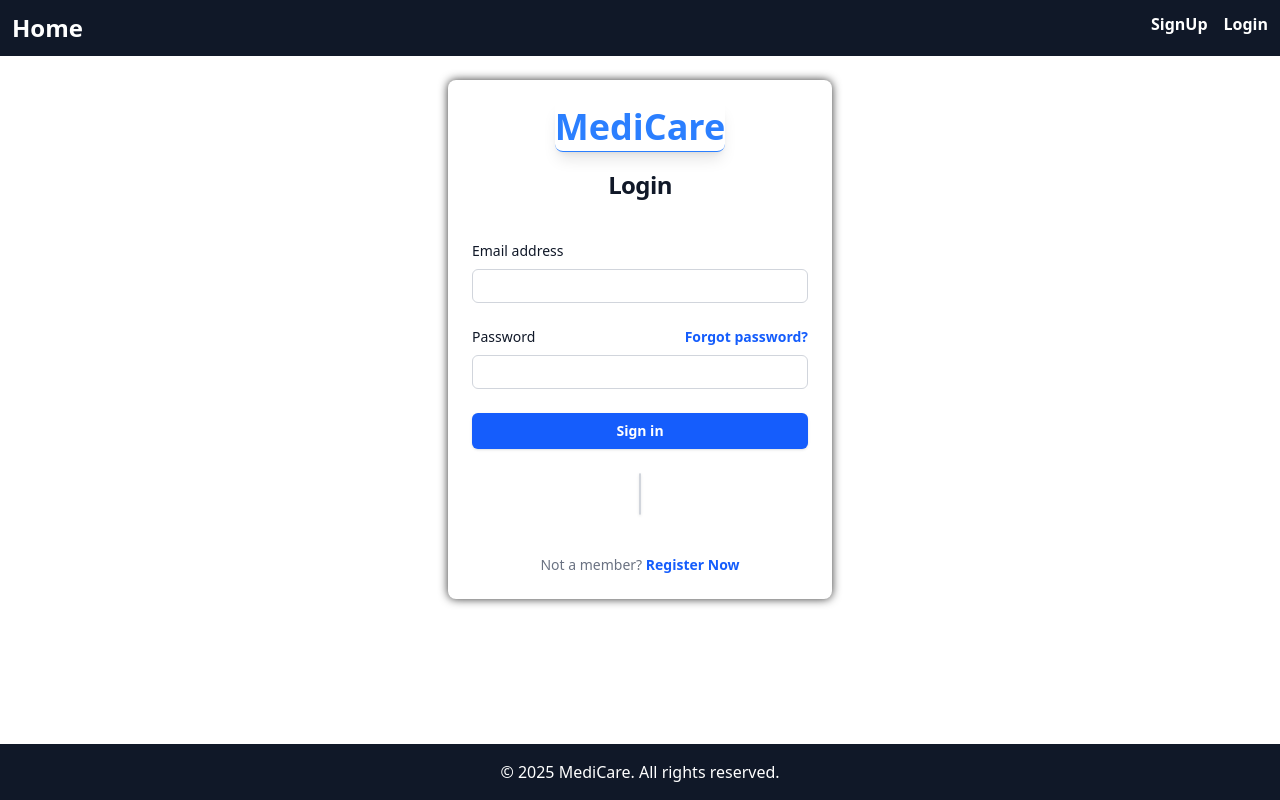
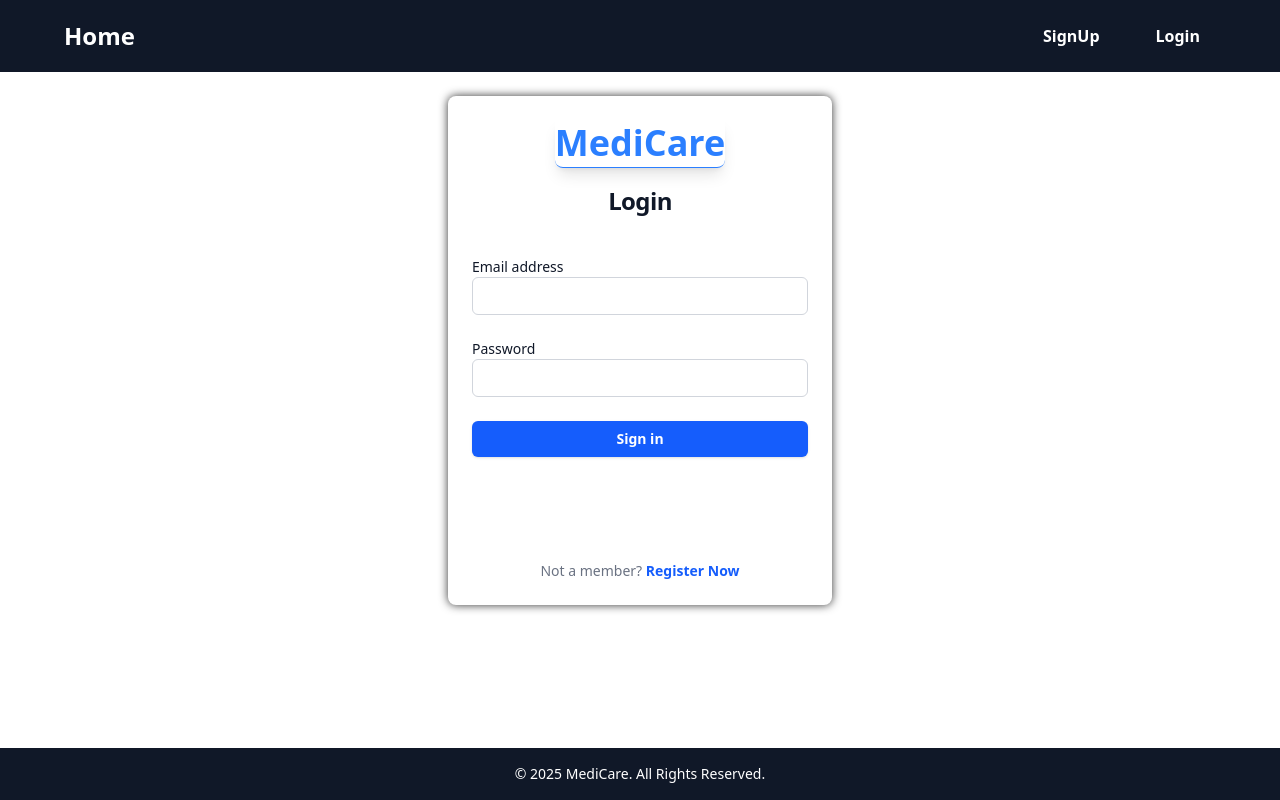
Before and after one commit to AnkitBalhara/HospitalFinder, a React (Vite) app: page /login in a window 1280 px wide. Built offline with nearby package versions, Linux system fonts and the light colour scheme.

Commit message:
Responsive

```diff
--- a/package.json
+++ b/package.json
@@ -14,6 +14,7 @@
     "@react-google-maps/api": "^2.20.6",
     "@react-oauth/google": "^0.12.1",
     "@tailwindcss/vite": "^4.0.6",
+    "lucide-react": "^0.475.0",
     "react": "^19.0.0",
     "react-dom": "^19.0.0",
     "react-router-dom": "^7.1.5",
--- a/src/components/Footer.jsx
+++ b/src/components/Footer.jsx
@@ -1,10 +1,9 @@
 const Footer = () => {
   return (
     <footer className="bg-gray-900 text-white text-center py-4 mt-10">
-        <p>&copy; {new Date().getFullYear()} MediCare. All rights reserved.</p>
+      <p className="text-sm">&copy; {new Date().getFullYear()} MediCare. All Rights Reserved.</p>
     </footer>
   );
-
 };
 
 export default Footer;
--- a/src/components/Navbar.jsx
+++ b/src/components/Navbar.jsx
@@ -1,12 +1,58 @@
 import { Link } from "react-router-dom";
+import { useAuth } from "../context/AuthContext";
+import { useState } from "react";
+import { Menu, X } from "lucide-react"; // Icons for mobile menu
 
 const Navbar = () => {
+  const { user, logout } = useAuth();
+  const [isOpen, setIsOpen] = useState(false);
+
   return (
-    <nav className="p-3 bg-gray-900  text-white flex justify-between">
-        <Link to="/" className="hover:text-red-500 text-2xl font-bold">Home</Link>
-      <div className="flex gap-4">
-        <Link to="/signup" className="hover:text-red-500 font-bold">SignUp</Link>
-        <Link to="/login" className="hover:text-red-500 font-bold">Login</Link>
+    <nav className="bg-gray-900 text-white p-4">
+      <div className="max-w-6xl mx-auto flex justify-between items-center">
+        {/* Logo / Home Link */}
+        <Link to="/" className="text-2xl font-bold hover:text-red-500">
+          Home
+        </Link>
+
+        {/* Mobile Menu Toggle */}
+        <button
+          onClick={() => setIsOpen(!isOpen)}
+          className="lg:hidden text-white focus:outline-none"
+        >
+          {isOpen ? <X size={24} /> : <Menu size={24} />}
+        </button>
+
+        {/* Navigation Links */}
+        <div
+          className={`${
+            isOpen ? "block" : "hidden"
+          } lg:flex lg:items-center lg:space-x-6 w-full lg:w-auto text-center lg:text-left`}
+        >
+          {user ? (
+            <button
+              onClick={logout}
+              className="block lg:inline-block px-4 py-2 rounded-md bg-red-500 hover:bg-red-600 text-white font-bold"
+            >
+              Logout
+            </button>
+          ) : (
+            <>
+              <Link
+                to="/signup"
+                className="block lg:inline-block px-4 py-2 rounded-md hover:text-red-500 font-bold"
+              >
+                SignUp
+              </Link>
+              <Link
+                to="/login"
+                className="block lg:inline-block px-4 py-2 rounded-md hover:text-red-500 font-bold"
+              >
+                Login
+              </Link>
+            </>
+          )}
+        </div>
       </div>
     </nav>
   );
--- a/src/context/AuthContext.jsx
+++ b/src/context/AuthContext.jsx
@@ -1,33 +1,29 @@
-import { createContext, useContext, useState, useEffect } from "react";
+import { createContext, useContext, useState } from "react";
 
 const AuthContext = createContext();
 
 export const AuthProvider = ({ children }) => {
   const [user, setUser] = useState(null);
 
-  useEffect(() => {
-    // Check localStorage for Google auth session
-    const storedUser = localStorage.getItem("user");
-    if (storedUser) {
-      setUser(JSON.parse(storedUser));
-    }
-  }, []);
+  const signup = (userData) => {
+    setUser(userData);
+  };
 
   const login = (userData) => {
     setUser(userData);
-    localStorage.setItem("user", JSON.stringify(userData));
   };
 
   const logout = () => {
     setUser(null);
-    localStorage.removeItem("user");
   };
 
   return (
-    <AuthContext.Provider value={{ user, login, logout }}>
+    <AuthContext.Provider value={{ user, signup, login, logout }}>
       {children}
     </AuthContext.Provider>
   );
 };
 
-export const useAuth = () => useContext(AuthContext);
+export const useAuth = () => {
+  return useContext(AuthContext);
+};
--- a/src/pages/Home.jsx
+++ b/src/pages/Home.jsx
@@ -51,7 +51,7 @@ const Home = () => {
       <div
         className="w-full lg:w-1/2 h-[50vh] lg:h-[90vh] bg-cover bg-center rounded-2xl mt-5 lg:mt-0 lg:ml-5 shadow-lg"
         style={{
-          backgroundImage:"url(public/Bg-image.webp)"
+          backgroundImage:"url(/Bg-image.webp)"
         }}
       />
     </div>
--- a/src/pages/LoginPage.jsx
+++ b/src/pages/LoginPage.jsx
@@ -1,117 +1,114 @@
+import { useState } from "react";
 import { Link, useNavigate } from "react-router-dom";
 import { GoogleOAuthProvider, GoogleLogin } from "@react-oauth/google";
 import { useAuth } from "../context/AuthContext";
 
 export default function LoginPage() {
-  const { login } = useAuth();
+  const { user, login } = useAuth();
   const navigate = useNavigate();
 
-  const handleSuccess = (credentialResponse) => {
+  // State for form inputs
+  const [formData, setFormData] = useState({ email: "", password: "" });
+
+  // State for validation errors
+  const [error, setError] = useState("");
+
+  // Handle input change
+  const handleChange = (e) => {
+    setFormData({ ...formData, [e.target.name]: e.target.value });
+  };
+
+  // Handle Form Submit
+  const handleSubmit = (e) => {
+    e.preventDefault();
+
+    // Check if email & password match the stored signup data
+    if (user && user.email === formData.email && user.password === formData.password) {
+      login(formData); // Store the user session
+      navigate("/maps"); // Redirect to maps page
+    } else {
+      setError("Invalid email or password.");
+    }
+  };
+
+  // Google OAuth Success Handler
+  const handleGoogleSuccess = (credentialResponse) => {
     console.log("Successfully logged in", credentialResponse);
     login({ googleToken: credentialResponse.credential });
-    navigate("/maps"); // Redirect to protected route after login
+    navigate("/maps"); // Redirect to maps after login
   };
 
-  const handleError = () => {
-    console.log("Login failed");
+  // Google OAuth Error Handler
+  const handleGoogleError = () => {
+    console.log("Google Login failed");
   };
 
   return (
     <div className="flex min-h-full flex-1 flex-col justify-center px-6 py-6 lg:px-8">
       <div className="sm:mx-auto sm:w-full sm:max-w-sm bg-white p-6 rounded-lg shadow-[0_0_10px_rgba(0,0,0,0.8)]">
         <h1 className="text-4xl font-extrabold text-gray-800 leading-tight text-center">
-        <span className="text-blue-500 shadow-lg border-b rounded-lg">
-          MediCare
-        </span>
+          <span className="text-blue-500 shadow-lg border-b rounded-lg">MediCare</span>
         </h1>
         <h2 className="mt-5 text-center text-2xl font-bold tracking-tight text-gray-900">
           Login
         </h2>
 
-      <div className="mt-10">
-        <form action="#" method="POST" className="space-y-6">
+        {/* Login Form */}
+        <form onSubmit={handleSubmit} className="space-y-6 mt-10">
           <div>
-            <label
-              htmlFor="email"
-              className="block text-sm font-medium text-gray-900"
-            >
+            <label htmlFor="email" className="block text-sm font-medium text-gray-900">
               Email address
             </label>
-            <div className="mt-2">
             <input
               id="email"
               name="email"
               type="email"
+              value={formData.email}
+              onChange={handleChange}
               required
-                autoComplete="email"
-                className="block w-full rounded-md bg-white px-3 py-1.5 text-base text-gray-900 border border-gray-300 placeholder:text-gray-400 focus:border-blue-600 focus:ring-blue-600 sm:text-sm"
+              className="block w-full rounded-md px-3 py-1.5 text-base border border-gray-300 placeholder:text-gray-400 focus:border-blue-600 focus:ring-blue-600"
             />
-            </div>
           </div>
 
           <div>
-            <div className="flex items-center justify-between">
-              <label
-                htmlFor="password"
-                className="block text-sm font-medium text-gray-900"
-              >
+            <label htmlFor="password" className="block text-sm font-medium text-gray-900">
               Password
             </label>
-              <div className="text-sm">
-                <a
-                  href="#"
-                  className="font-semibold text-blue-600 hover:text-blue-500"
-                >
-                  Forgot password?
-                </a>
-              </div>
-            </div>
-            <div className="mt-2">
             <input
               id="password"
               name="password"
               type="password"
+              value={formData.password}
+              onChange={handleChange}
               required
-                autoComplete="current-password"
-                className="block w-full rounded-md bg-white px-3 py-1.5 text-base text-gray-900 border border-gray-300 placeholder:text-gray-400 focus:border-blue-600 focus:ring-blue-600 sm:text-sm"
+              className="block w-full rounded-md px-3 py-1.5 text-base border border-gray-300 placeholder:text-gray-400 focus:border-blue-600 focus:ring-blue-600"
             />
           </div>
-          </div>
 
-          <div>
+          {error && <p className="text-red-500 text-sm">{error}</p>}
+
           <button
             type="submit"
-              className="flex w-full justify-center rounded-md bg-blue-600 px-3 py-2 text-sm font-semibold text-white shadow hover:bg-blue-500 focus:outline-none focus:ring-2 focus:ring-blue-600 focus:ring-offset-2 cursor-pointer"
+            className="flex w-full justify-center rounded-md bg-blue-600 px-3 py-2 text-sm font-semibold text-white shadow hover:bg-blue-500 focus:ring-2 focus:ring-blue-600 cursor-pointer"
           >
             Sign in
           </button>
-          </div>
         </form>
 
-        {/* Google Authentication Button */}
+        {/* Google Authentication */}
         <div className="mt-6 flex w-full justify-center">
-          <div className="flex items-center space-x-2 rounded-md border border-gray-300 bg-white text-sm font-semibold text-gray-700 shadow hover:bg-gray-100 focus:outline-none focus:ring-2 focus:ring-blue-600 focus:ring-offset-2 cursor-pointer">
           <GoogleOAuthProvider clientId="577703954361-c1shtitq9o97akbsk25vamb4retauqj8.apps.googleusercontent.com">
-              <GoogleLogin
-                onSuccess={handleSuccess}
-                onError={handleError}
-              />
+            <GoogleLogin onSuccess={handleGoogleSuccess} onError={handleGoogleError} />
           </GoogleOAuthProvider>
-          </div>
         </div>
 
         <p className="mt-10 text-center text-sm text-gray-500">
           Not a member?{" "}
-          <Link
-            to={"/signup"}
-            className="font-semibold text-blue-600 hover:text-blue-500"
-          >
+          <Link to="/signup" className="font-semibold text-blue-600 hover:text-blue-500">
             Register Now
           </Link>
         </p>
       </div>
     </div>
-  </div>
-
   );
 }
--- a/src/pages/SignupPage.jsx
+++ b/src/pages/SignupPage.jsx
@@ -1,19 +1,49 @@
+import { useState } from "react";
 import { Link, useNavigate } from "react-router-dom";
-import { GoogleOAuthProvider, GoogleLogin } from "@react-oauth/google";
 import { useAuth } from "../context/AuthContext";
 
-export default function LoginPage() {
-  const { login } = useAuth();
+export default function SignupPage() {
+  const { signup } = useAuth();
   const navigate = useNavigate();
 
-  const handleSuccess = (credentialResponse) => {
-    console.log("Successfully logged in", credentialResponse);
-    login({ googleToken: credentialResponse.credential });
-    navigate("/maps"); // Redirect to protected route after login
+  // State for form inputs
+  const [formData, setFormData] = useState({
+    fullName: "",
+    email: "",
+    password: "",
+  });
+
+  // State for validation errors
+  const [errors, setErrors] = useState({});
+
+  // Handle input change
+  const handleChange = (e) => {
+    setFormData({ ...formData, [e.target.name]: e.target.value });
   };
 
-  const handleError = () => {
-    console.log("Login failed");
+  // Validation function
+  const validateForm = () => {
+    let newErrors = {};
+    if (!formData.fullName.trim()) {
+      newErrors.fullName = "Username is required";
+    }
+    if (!formData.email.match(/^[^\s@]+@[^\s@]+\.[^\s@]+$/)) {
+      newErrors.email = "Invalid email address";
+    }
+    if (formData.password.length < 6) {
+      newErrors.password = "Password must be at least 6 characters";
+    }
+    setErrors(newErrors);
+    return Object.keys(newErrors).length === 0;
+  };
+
+  // Handle Form Submit
+  const handleSubmit = (e) => {
+    e.preventDefault();
+    if (validateForm()) {
+      signup(formData);
+      navigate("/login"); // Redirect to login after signup
+    }
   };
 
   return (
@@ -24,120 +54,70 @@ export default function LoginPage() {
             MediCare
           </span>
         </h1>
+        <h2 className="mt-5 text-center text-2xl font-bold tracking-tight text-gray-900">
+          Sign Up
+        </h2>
 
-        <h2 className="mt-5 text-center text-2xl font-bold tracking-tight text-gray-900">
-          SignUp
-        </h2>
-        <div className="mt-10">
-          <form action="#" method="POST" className="space-y-6">
+        <form onSubmit={handleSubmit} className="space-y-6 mt-10">
           <div>
-              <label
-                htmlFor="fullName"
-                className="block text-sm font-medium text-gray-900"
-              >
+            <label htmlFor="fullName" className="block text-sm font-medium text-gray-900">
               Username
             </label>
-              <div className="mt-2">
             <input
               id="fullName"
               name="fullName"
               type="text"
-                  required
-                  autoComplete="fullName"
-                  className="block w-full rounded-md bg-white px-3 py-1.5 text-base text-gray-900 border border-gray-300 placeholder:text-gray-400 focus:border-blue-600 focus:ring-blue-600 sm:text-sm"
+              value={formData.fullName}
+              onChange={handleChange}
+              className="block w-full rounded-md px-3 py-1.5 text-base border border-gray-300 placeholder:text-gray-400 focus:border-blue-600 focus:ring-blue-600"
             />
+            {errors.fullName && <p className="text-red-500 text-sm">{errors.fullName}</p>}
           </div>
-            </div>
+
           <div>
-              <label
-                htmlFor="email"
-                className="block text-sm font-medium text-gray-900"
-              >
+            <label htmlFor="email" className="block text-sm font-medium text-gray-900">
               Email address
             </label>
-              <div className="mt-2">
             <input
               id="email"
               name="email"
               type="email"
-                  required
-                  autoComplete="email"
-                  className="block w-full rounded-md bg-white px-3 py-1.5 text-base text-gray-900 border border-gray-300 placeholder:text-gray-400 focus:border-blue-600 focus:ring-blue-600 sm:text-sm"
+              value={formData.email}
+              onChange={handleChange}
+              className="block w-full rounded-md px-3 py-1.5 text-base border border-gray-300 placeholder:text-gray-400 focus:border-blue-600 focus:ring-blue-600"
             />
-              </div>
+            {errors.email && <p className="text-red-500 text-sm">{errors.email}</p>}
           </div>
 
           <div>
-              <div className="flex items-center justify-between">
-                <label
-                  htmlFor="password"
-                  className="block text-sm font-medium text-gray-900"
-                >
+            <label htmlFor="password" className="block text-sm font-medium text-gray-900">
               Password
             </label>
-              </div>
-              <div className="mt-2">
             <input
               id="password"
               name="password"
               type="password"
-                  required
-                  autoComplete="current-password"
-                  className="block w-full rounded-md bg-white px-3 py-1.5 text-base text-gray-900 border border-gray-300 placeholder:text-gray-400 focus:border-blue-600 focus:ring-blue-600 sm:text-sm"
+              value={formData.password}
+              onChange={handleChange}
+              className="block w-full rounded-md px-3 py-1.5 text-base border border-gray-300 placeholder:text-gray-400 focus:border-blue-600 focus:ring-blue-600"
             />
-              </div>
-            </div>
-
-            {/* Agree to Terms and Conditions */}
-            <div className="flex items-center">
-              <input
-                id="terms"
-                name="terms"
-                type="checkbox"
-                required
-                className="h-4 w-4 text-blue-600 border-gray-300 rounded focus:ring-blue-500"
-              />
-              <label
-                htmlFor="terms"
-                className="ml-2 block text-sm text-gray-900"
-              >
-                I agree to the{" "}
-                <a href="#" className="text-blue-600 hover:underline">
-                  Terms and Conditions
-                </a>
-              </label>
+            {errors.password && <p className="text-red-500 text-sm">{errors.password}</p>}
           </div>
 
           <div>
-              <button
-                type="submit"
-                className="flex w-full justify-center rounded-md bg-blue-600 px-3 py-2 text-sm font-semibold text-white shadow hover:bg-blue-500 focus:outline-none focus:ring-2 focus:ring-blue-600 focus:ring-offset-2 cursor-pointer"
-              >
+            <button type="submit" className="flex w-full justify-center bg-blue-600 px-3 py-2 text-sm font-semibold text-white shadow hover:bg-blue-500 focus:ring-2 focus:ring-blue-600 cursor-pointer">
               Sign Up
             </button>
           </div>
         </form>
 
-          {/* Google Authentication Button */}
-          <div className="mt-6 flex w-full justify-center">
-            <div className="flex items-center space-x-2 rounded-md border border-gray-300 bg-white text-sm font-semibold text-gray-700 shadow hover:bg-gray-100 focus:outline-none focus:ring-2 focus:ring-blue-600 focus:ring-offset-2 cursor-pointer">
-              <GoogleOAuthProvider clientId="577703954361-c1shtitq9o97akbsk25vamb4retauqj8.apps.googleusercontent.com">
-                <GoogleLogin onSuccess={handleSuccess} onError={handleError} />
-              </GoogleOAuthProvider>
-            </div>
-          </div>
-
         <p className="mt-10 text-center text-sm text-gray-500">
           Already a member?{" "}
-            <Link
-              to={"/login"}
-              className="font-semibold text-blue-600 hover:text-blue-500"
-            >
+          <Link to="/login" className="font-semibold text-blue-600 hover:text-blue-500">
             Login Now
           </Link>
         </p>
       </div>
     </div>
-    </div>
   );
 }
```
Also changed, not shown: src/pages/HospitalMap.jsx (+60 -11 lines), 1 other file (tests, documents, lock files or other folders). Lines whose indentation alone changed are shown as unchanged.
